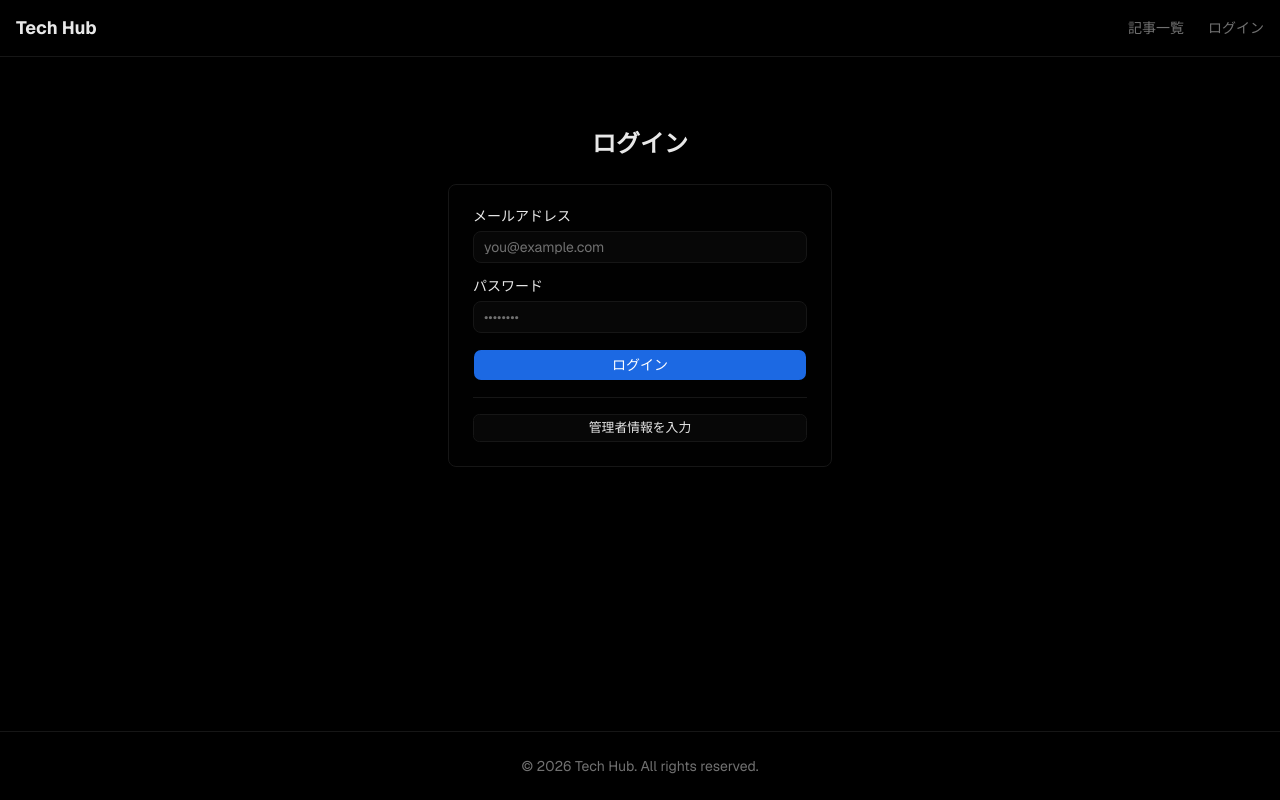
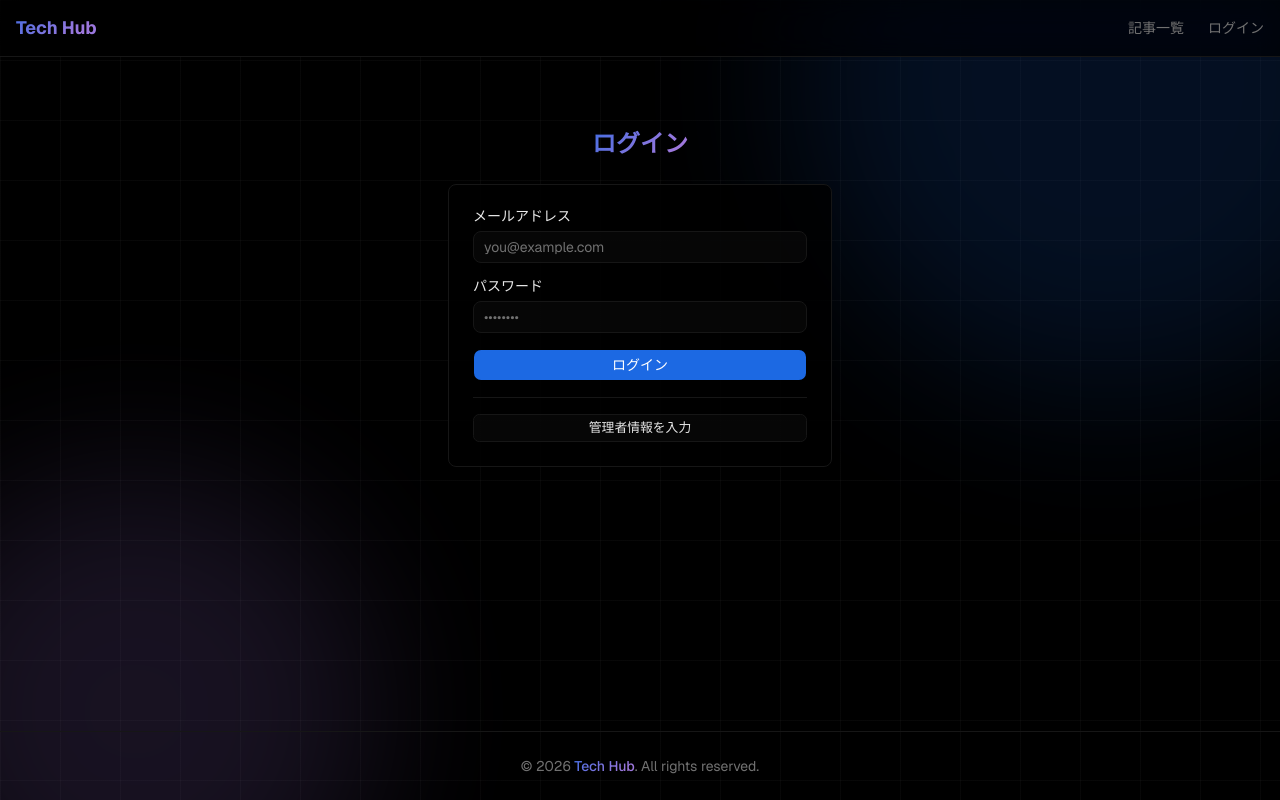
Before and after one commit to ComvaceDeveloper-Yazawa/tech-hub, a Next.js app: page /login in a window 1280 px wide. Built offline with nearby package versions, Linux system fonts and the light colour scheme; no server answers.

Commit message:
feat: レイアウト改善

```diff
--- a/app/(public)/articles/[slug]/page.tsx
+++ b/app/(public)/articles/[slug]/page.tsx
@@ -35,10 +35,10 @@ export default async function ArticleDetailPage({
 
   return (
     <article className="mx-auto max-w-3xl px-4 py-8">
-      <header className="mb-8">
+      <header className="animate-fade-in-up mb-8">
         <h1 className="mb-4 text-3xl font-bold">{article.title}</h1>
 
-        <div className="text-muted-foreground mb-4 flex flex-wrap items-center gap-4 text-sm">
+        <div className="text-muted-foreground animate-fade-in stagger-1 mb-4 flex flex-wrap items-center gap-4 text-sm">
           {article.publishedAt && (
             <span className="inline-flex items-center gap-1">
               <Calendar className="size-4" aria-hidden="true" />
@@ -54,7 +54,7 @@ export default async function ArticleDetailPage({
         </div>
 
         {article.tagIds.length > 0 && (
-          <div className="flex flex-wrap gap-2">
+          <div className="animate-fade-in stagger-2 flex flex-wrap gap-2">
             {article.tagIds.map((tagId) => (
               <Link key={tagId} href={`/articles?tagId=${tagId}`}>
                 <Badge variant="secondary">{tagId}</Badge>
@@ -64,13 +64,13 @@ export default async function ArticleDetailPage({
         )}
       </header>
 
-      <div className="prose prose-lg dark:prose-invert max-w-none">
+      <div className="prose prose-lg dark:prose-invert animate-fade-in stagger-2 max-w-none">
         <ReactMarkdown remarkPlugins={[remarkGfm]} rehypePlugins={[rehypeRaw]}>
           {article.content}
         </ReactMarkdown>
       </div>
 
-      <footer className="border-border mt-8 flex items-center gap-2 border-t pt-4">
+      <footer className="border-border animate-fade-in stagger-3 mt-8 flex items-center gap-2 border-t pt-4">
         <LikeButton
           articleId={article.id}
           initialLikeCount={article.likeCount}
--- a/app/(public)/articles/page.tsx
+++ b/app/(public)/articles/page.tsx
@@ -37,9 +37,11 @@ export default async function ArticleListPage({
 
   return (
     <div className="mx-auto max-w-7xl px-4 py-8">
-      <h1 className="mb-6 text-2xl font-bold">記事一覧</h1>
+      <h1 className="animate-fade-in-up gradient-text mb-6 inline-block text-2xl font-bold">
+        記事一覧
+      </h1>
 
-      <div className="mb-6 flex flex-col gap-4 sm:flex-row sm:items-center sm:justify-between">
+      <div className="animate-fade-in stagger-1 mb-6 flex flex-col gap-4 sm:flex-row sm:items-center sm:justify-between">
         <Suspense>
           <TagFilter currentTagId={params.tagId} />
         </Suspense>
@@ -49,18 +51,24 @@ export default async function ArticleListPage({
       </div>
 
       {result.items.length === 0 ? (
-        <p className="text-muted-foreground py-12 text-center">
+        <p className="text-muted-foreground animate-fade-in py-12 text-center">
           記事がありません
         </p>
       ) : (
         <div className="grid grid-cols-1 gap-6 md:grid-cols-2 lg:grid-cols-3">
-          {result.items.map((article) => (
-            <ArticleCard key={article.id} article={article} />
+          {result.items.map((article, i) => (
+            <div
+              key={article.id}
+              className="animate-fade-in-up"
+              style={{ animationDelay: `${0.1 + i * 0.05}s` }}
+            >
+              <ArticleCard article={article} />
+            </div>
           ))}
         </div>
       )}
 
-      <div className="mt-8">
+      <div className="animate-fade-in stagger-3 mt-8">
         <Suspense>
           <Pagination
             nextCursor={result.nextCursor}
--- a/app/(public)/layout.tsx
+++ b/app/(public)/layout.tsx
@@ -7,9 +7,9 @@ export default function PublicLayout({
   children: React.ReactNode;
 }) {
   return (
-    <div className="flex min-h-screen flex-col">
+    <div className="geo-bg grid-pattern flex min-h-screen flex-col">
       <Header />
-      <main className="flex-1">{children}</main>
+      <main className="relative z-10 flex-1">{children}</main>
       <Footer />
     </div>
   );
--- a/app/(public)/login/page.tsx
+++ b/app/(public)/login/page.tsx
@@ -37,12 +37,14 @@ export default function LoginPage() {
 
   return (
     <div className="flex min-h-[60vh] items-center justify-center px-4">
-      <div className="w-full max-w-sm space-y-6">
+      <div className="animate-fade-in-up w-full max-w-sm space-y-6">
         <div className="text-center">
-          <h1 className="text-foreground text-2xl font-bold">ログイン</h1>
+          <h1 className="gradient-text inline-block text-2xl font-bold">
+            ログイン
+          </h1>
         </div>
 
-        <div className="border-border bg-card rounded-lg border p-6">
+        <div className="glow-card border-border bg-card/80 rounded-lg border p-6 backdrop-blur-sm">
           <form onSubmit={handleSubmit} className="space-y-4">
             {error && (
               <div
--- a/app/globals.css
+++ b/app/globals.css
@@ -227,5 +227,181 @@
   }
   html {
     @apply font-sans;
+    scroll-behavior: smooth;
   }
 }
+
+/* Geometric background shapes */
+.geo-bg {
+  position: relative;
+  overflow: hidden;
+}
+
+.geo-bg::before,
+.geo-bg::after {
+  content: '';
+  position: absolute;
+  border-radius: 50%;
+  filter: blur(80px);
+  opacity: 0.15;
+  pointer-events: none;
+  z-index: 0;
+}
+
+.geo-bg::before {
+  width: 600px;
+  height: 600px;
+  background: oklch(0.55 0.2 260);
+  top: -200px;
+  right: -100px;
+  animation: float-slow 20s ease-in-out infinite;
+}
+
+.geo-bg::after {
+  width: 500px;
+  height: 500px;
+  background: oklch(0.65 0.15 300);
+  bottom: -150px;
+  left: -100px;
+  animation: float-slow 25s ease-in-out infinite reverse;
+}
+
+/* Grid pattern overlay */
+.grid-pattern {
+  background-image:
+    linear-gradient(oklch(0.5 0 0 / 0.04) 1px, transparent 1px),
+    linear-gradient(90deg, oklch(0.5 0 0 / 0.04) 1px, transparent 1px);
+  background-size: 60px 60px;
+}
+
+.dark .grid-pattern {
+  background-image:
+    linear-gradient(oklch(0.8 0 0 / 0.04) 1px, transparent 1px),
+    linear-gradient(90deg, oklch(0.8 0 0 / 0.04) 1px, transparent 1px);
+}
+
+/* Animations */
+@keyframes float-slow {
+  0%,
+  100% {
+    transform: translate(0, 0) scale(1);
+  }
+  33% {
+    transform: translate(30px, -20px) scale(1.05);
+  }
+  66% {
+    transform: translate(-20px, 15px) scale(0.95);
+  }
+}
+
+@keyframes fade-in-up {
+  from {
+    opacity: 0;
+    transform: translateY(20px);
+  }
+  to {
+    opacity: 1;
+    transform: translateY(0);
+  }
+}
+
+@keyframes fade-in {
+  from {
+    opacity: 0;
+  }
+  to {
+    opacity: 1;
+  }
+}
+
+@keyframes slide-in-left {
+  from {
+    opacity: 0;
+    transform: translateX(-20px);
+  }
+  to {
+    opacity: 1;
+    transform: translateX(0);
+  }
+}
+
+.animate-fade-in-up {
+  animation: fade-in-up 0.6s ease-out both;
+}
+
+.animate-fade-in {
+  animation: fade-in 0.5s ease-out both;
+}
+
+.animate-slide-in-left {
+  animation: slide-in-left 0.5s ease-out both;
+}
+
+/* Staggered animation delays */
+.stagger-1 {
+  animation-delay: 0.1s;
+}
+.stagger-2 {
+  animation-delay: 0.2s;
+}
+.stagger-3 {
+  animation-delay: 0.3s;
+}
+.stagger-4 {
+  animation-delay: 0.4s;
+}
+.stagger-5 {
+  animation-delay: 0.5s;
+}
+.stagger-6 {
+  animation-delay: 0.6s;
+}
+
+/* Gradient text */
+.gradient-text {
+  background: linear-gradient(
+    135deg,
+    oklch(0.55 0.2 260),
+    oklch(0.65 0.15 300),
+    oklch(0.6 0.18 280)
+  );
+  background-size: 200% 200%;
+  -webkit-background-clip: text;
+  -webkit-text-fill-color: transparent;
+  background-clip: text;
+  animation: gradient-shift 6s ease-in-out infinite;
+}
+
+@keyframes gradient-shift {
+  0%,
+  100% {
+    background-position: 0% 50%;
+  }
+  50% {
+    background-position: 100% 50%;
+  }
+}
+
+/* Glow card hover effect */
+.glow-card {
+  position: relative;
+  transition:
+    transform 0.3s ease,
+    box-shadow 0.3s ease;
+}
+
+.glow-card:hover {
+  transform: translateY(-2px);
+  box-shadow: 0 0 30px oklch(0.55 0.2 260 / 0.1);
+}
+
+/* Glassmorphism header */
+.glass-header {
+  backdrop-filter: blur(12px) saturate(180%);
+  -webkit-backdrop-filter: blur(12px) saturate(180%);
+  background: oklch(1 0 0 / 0.7);
+}
+
+.dark .glass-header {
+  background: oklch(0 0 0 / 0.7);
+}
--- a/src/components/features/ArticleCard.tsx
+++ b/src/components/features/ArticleCard.tsx
@@ -19,7 +19,7 @@ export function ArticleCard({ article, className }: ArticleCardProps) {
   return (
     <Card
       className={cn(
-        'border-border bg-card hover:border-muted-foreground/30 flex flex-col shadow-none transition-colors',
+        'glow-card border-border bg-card/80 flex flex-col shadow-none backdrop-blur-sm transition-all duration-300',
         className
       )}
     >
--- a/src/components/features/Footer.tsx
+++ b/src/components/features/Footer.tsx
@@ -1,8 +1,10 @@
 export function Footer() {
   return (
-    <footer className="border-border border-t py-6">
+    <footer className="border-border relative z-10 border-t py-6">
       <p className="text-muted-foreground text-center text-sm">
-        © 2026 Tech Hub. All rights reserved.
+        © 2026{' '}
+        <span className="gradient-text inline-block font-medium">Tech Hub</span>
+        . All rights reserved.
       </p>
     </footer>
   );
--- a/src/components/features/Header.tsx
+++ b/src/components/features/Header.tsx
@@ -11,11 +11,11 @@ export async function Header() {
   const isAuthenticated = !!user;
 
   return (
-    <header className="bg-background border-border border-b">
+    <header className="glass-header border-border sticky top-0 z-50 border-b">
       <div className="mx-auto flex h-14 max-w-7xl items-center justify-between px-4">
         <Link
           href="/"
-          className="focus-visible:ring-ring text-foreground rounded text-lg font-bold focus-visible:ring-2 focus-visible:outline-none"
+          className="focus-visible:ring-ring gradient-text rounded text-lg font-bold focus-visible:ring-2 focus-visible:outline-none"
         >
           Tech Hub
         </Link>
@@ -26,7 +26,7 @@ export async function Header() {
         >
           <Link
             href="/articles"
-            className="text-muted-foreground hover:text-foreground focus-visible:ring-ring rounded text-sm font-medium transition-colors focus-visible:ring-2 focus-visible:outline-none"
+            className="text-muted-foreground hover:text-foreground focus-visible:ring-ring rounded text-sm font-medium transition-colors duration-200 focus-visible:ring-2 focus-visible:outline-none"
           >
             記事一覧
           </Link>
@@ -34,13 +34,13 @@ export async function Header() {
             <>
               <Link
                 href="/bookmarks"
-                className="text-muted-foreground hover:text-foreground focus-visible:ring-ring rounded text-sm font-medium transition-colors focus-visible:ring-2 focus-visible:outline-none"
+                className="text-muted-foreground hover:text-foreground focus-visible:ring-ring rounded text-sm font-medium transition-colors duration-200 focus-visible:ring-2 focus-visible:outline-none"
               >
                 ブックマーク
               </Link>
               <Link
                 href="/admin/articles"
-                className="text-muted-foreground hover:text-foreground focus-visible:ring-ring rounded text-sm font-medium transition-colors focus-visible:ring-2 focus-visible:outline-none"
+                className="text-muted-foreground hover:text-foreground focus-visible:ring-ring rounded text-sm font-medium transition-colors duration-200 focus-visible:ring-2 focus-visible:outline-none"
               >
                 管理
               </Link>
@@ -48,7 +48,7 @@ export async function Header() {
           ) : (
             <Link
               href="/login"
-              className="text-muted-foreground hover:text-foreground focus-visible:ring-ring rounded text-sm font-medium transition-colors focus-visible:ring-2 focus-visible:outline-none"
+              className="text-muted-foreground hover:text-foreground focus-visible:ring-ring rounded text-sm font-medium transition-colors duration-200 focus-visible:ring-2 focus-visible:outline-none"
             >
               ログイン
             </Link>
```
